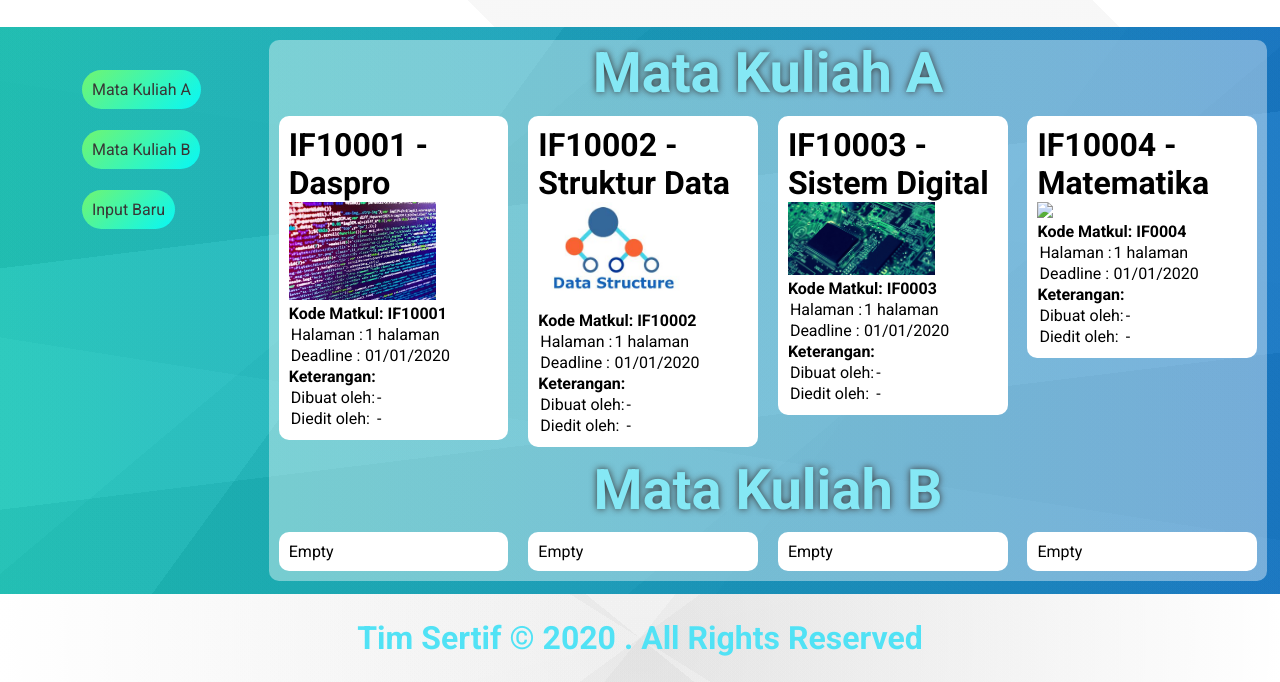
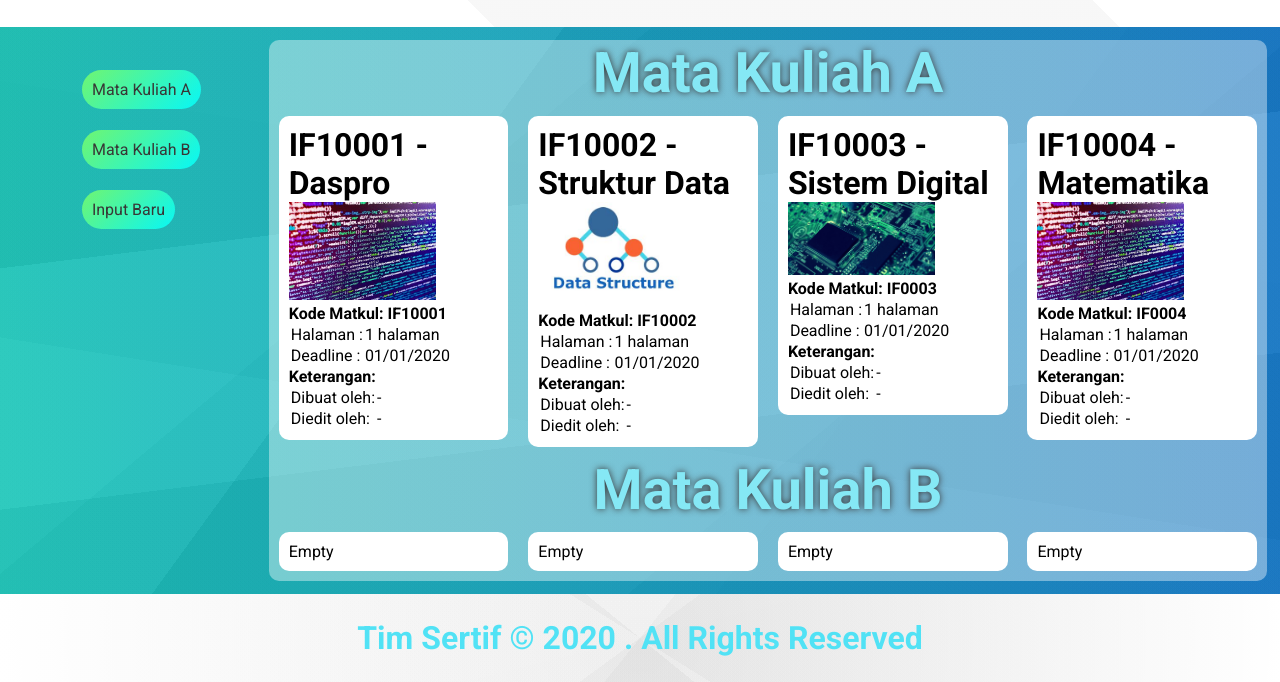
Before and after one commit to FeinardSlim/LombaUNSRI, a plain HTML site: page HTMLFile/BankSoal.html in a window 1280 px wide. Shown: the part 147-829 px from the top of the page. Drawn offline with Linux system fonts and the light colour scheme.

Commit message:
hhhehehe

```diff
--- a/HTMLFile/BankSoal.html
+++ b/HTMLFile/BankSoal.html
@@ -173,7 +173,7 @@
                             <h3>
                                 <!-- Nama MK -->IF10004 - Matematika
                             </h3>
-                            <img src="../assets/image-produk/matek.jpg">
+                            <img src="../assets/image-produk/coding.jpg">
                             <h4>Kode Matkul:
                                 <!--Isi Kode -->IF0004</h4>
                             <table>
```
